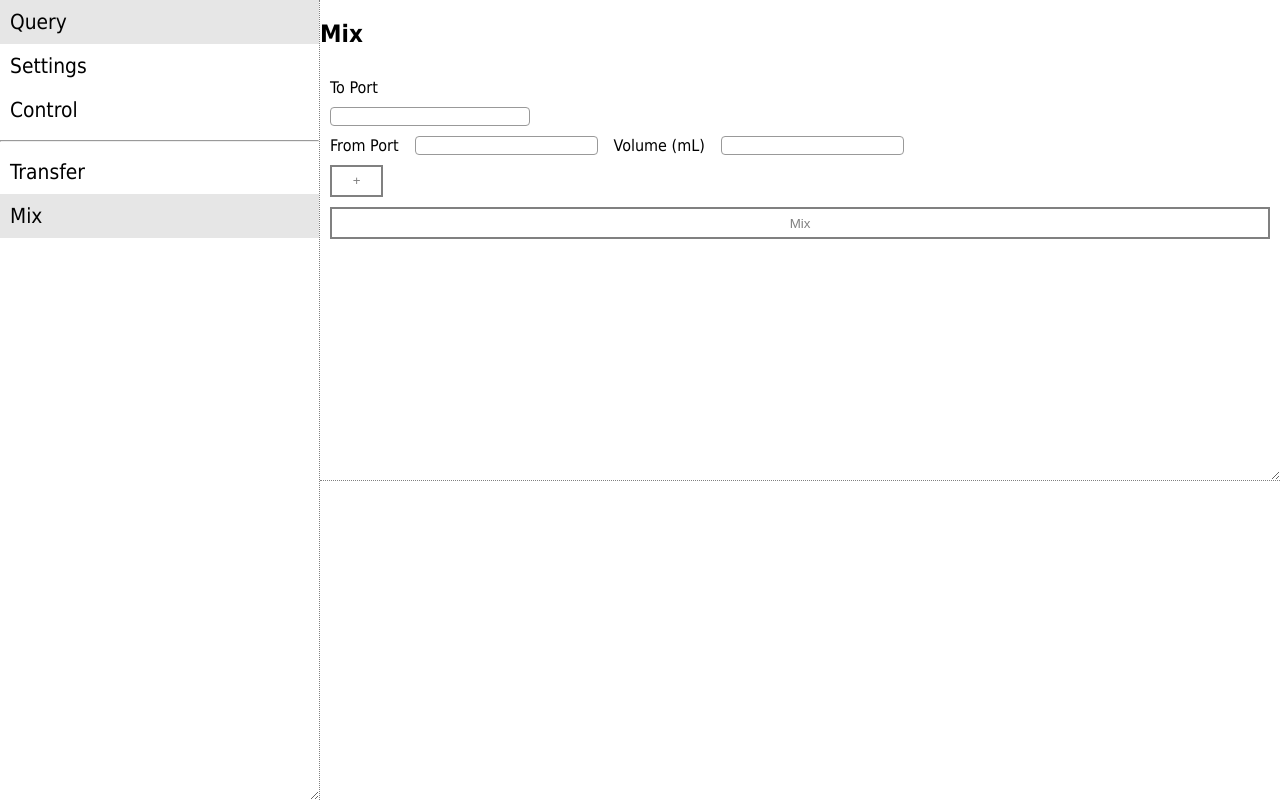
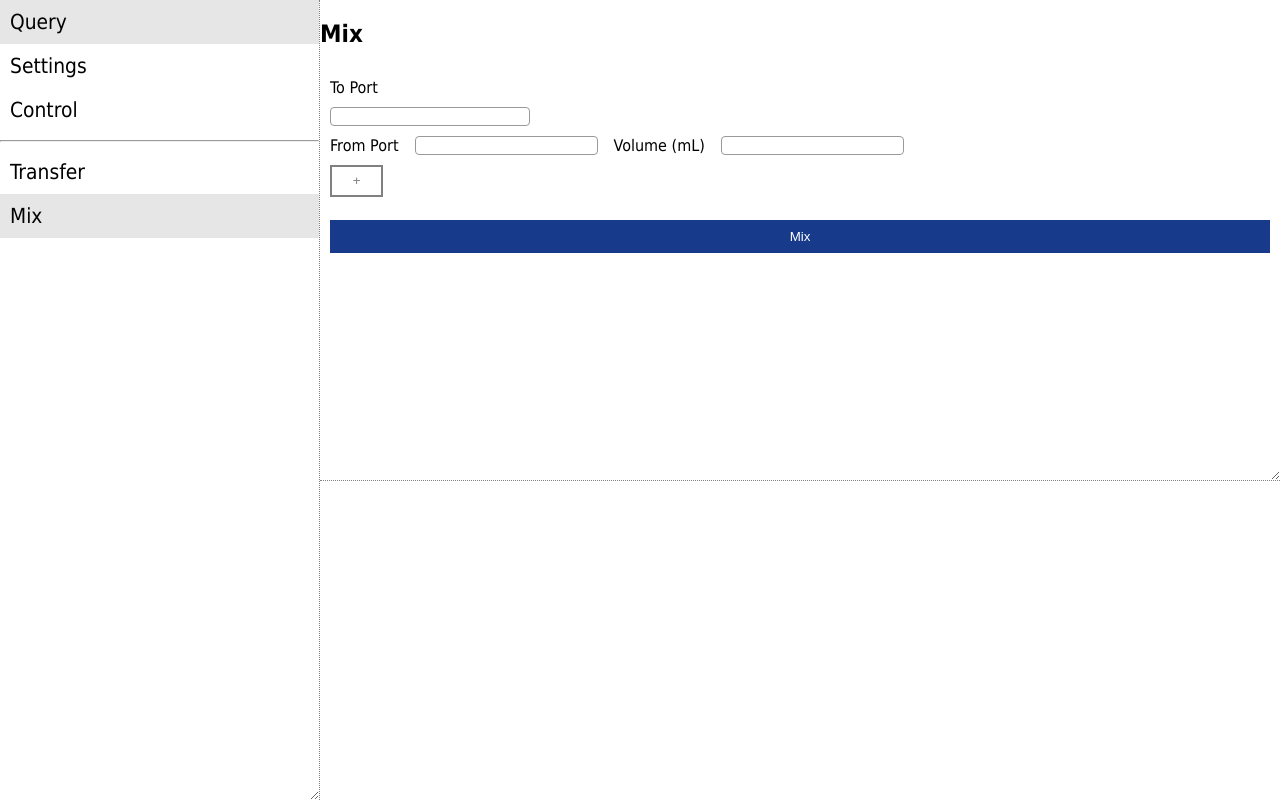
Before and after one commit to armobob74/hamilton-syringe-pump-pman, a Flask app: page /mix in a window 1280 px wide. Run offline with Flask 3, Linux system fonts and the light colour scheme; style sheets or scripts are compiled from the project's sources.

Commit message:
button is blue now

```diff
--- a/website/static/javascript/fetches.js
+++ b/website/static/javascript/fetches.js
@@ -1,3 +1,10 @@
+let respcon = document.getElementById("response-container");
+function display(s) {
+  let span = document.createElement("span");
+  span.textContent = s;
+  respcon.appendChild(span);
+}
+
 async function fetchPOST(endpoint, data) {
   const response = await fetch(endpoint, {
     method: "POST",
@@ -33,7 +40,7 @@ async function sendCustomCommand(cmdstr) {
 }
 async function oneResponseCommand(cmdstr) {
   const response = await sendCustomCommand(cmdstr);
-  console.log("Response:",response);
+  display("Response:" + response);
 }
 async function twoResponseCommand(cmdstr) {
   const response = await sendCustomCommand(cmdstr);
--- a/website/static/sass/base_style.scss
+++ b/website/static/sass/base_style.scss
@@ -1,9 +1,9 @@
 $txt-color-1:black;
-$txt-color-2:darkgreen;
+$highlight-color:darkorange;
 $sidecard-bg-color:white;
-$primary-btn-bg-color:rgb(123, 219, 112);
+$primary-btn-bg-color:rgb(23, 58, 138);
 $secondary-btn-color:gray;
-$accent-color-1:green; //good for buttons
+$accent-color-1:rgb(16, 41, 97); //good for button bg
 $button-transition-time:0.15s;
 $border-color:$secondary-btn-color;
 $sidebar-bg-color:white;
@@ -168,7 +168,7 @@ button.execute{
 	border-color:$primary-btn-bg-color;
 	margin-top:1em;
 	margin-bottom:1em;
-	color:$txt-color-1;
+	color:white;
 }
 
 
@@ -209,5 +209,5 @@ input.error{
 }
 
 .unsaved-change{
-	color: $accent-color-1;
+	color: $highlight-color;
 }
--- a/website/templates/mix.html
+++ b/website/templates/mix.html
@@ -9,7 +9,7 @@
     style="display: flex; flex-direction: column; gap: 0.5em"
   ></div>
   <button type="button" style="width: 4em" onclick="addFromPort()">+</button>
-  <button type="button" onclick="commandMix()">Mix</button>
+  <button type="button" class="execute" onclick="commandMix()">Mix</button>
 </form>
 {% endblock %} {% block scripts %}
 <script>
--- a/website/templates/settings.html
+++ b/website/templates/settings.html
@@ -10,7 +10,7 @@
     min="1"
     value=""
   />
-  <button type="button" onclick="saveSettings()">Save</button>
+  <button class="execute" type="button" onclick="saveSettings()">Save</button>
 </form>
 {% endblock %} {% block scripts %}
 <script>
--- a/website/templates/transfer.html
+++ b/website/templates/transfer.html
@@ -10,7 +10,7 @@
 	<input type="text" name="to_port" id="to_port" value="" />
 	<label for="volume">Volume</label>
 	<input type="text" name="volume" id="volume" value="" />
-	<button type="button">Submit</button>
+	<button class="execute" type="button">Submit</button>
 </form>
 {% endblock %}
 
```
